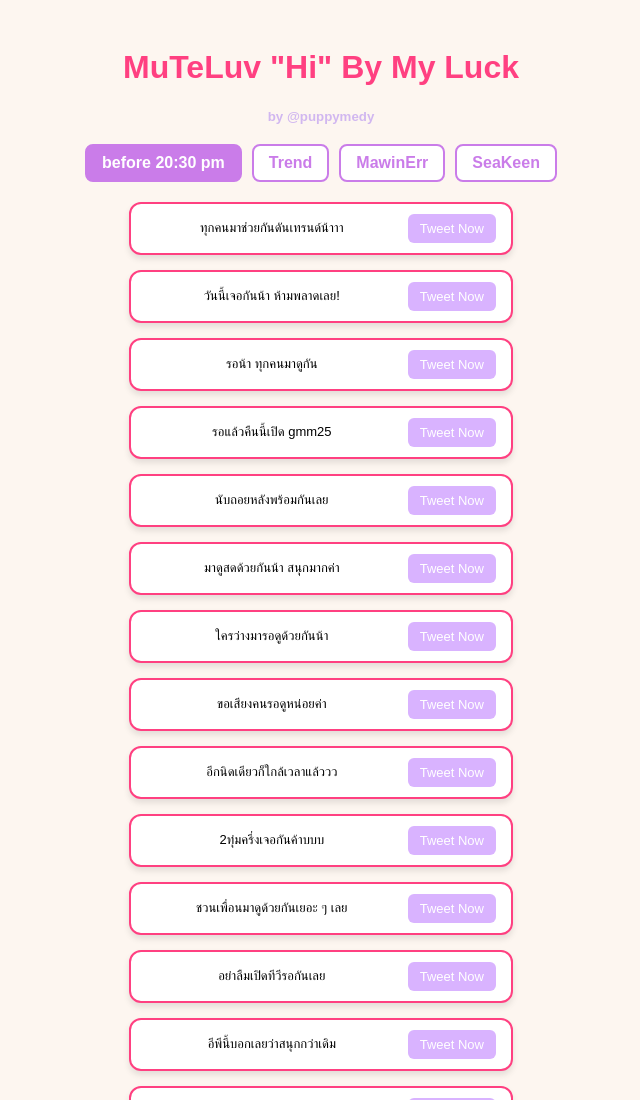
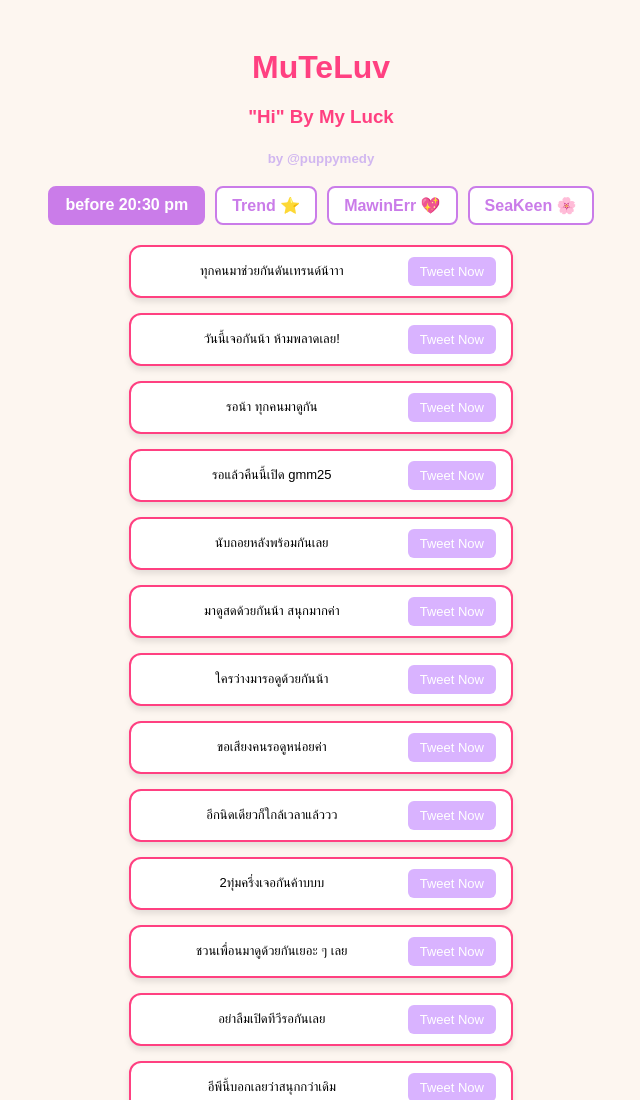
Before and after one commit to tm13pp/trending, a plain HTML site: page index.html in a window 1280 px wide. Shown: the top 1100 px of the page, without its empty margins (319-959 px from the left). Drawn offline with Linux system fonts and the light colour scheme.

Commit message:
Update index.html

```diff
--- a/index.html
+++ b/index.html
@@ -12,6 +12,10 @@
       padding: 20px;
     }
     h1 {
+      color: #ff4081;
+      margin-bottom: 20px;
+    }
+    h3 {
       color: #ff4081;
       margin-bottom: 20px;
     }
@@ -86,15 +90,16 @@
   </style>
 </head>
 <body>
-  <h1>MuTeLuv "Hi" By My Luck</h1>
+  <h1>MuTeLuv</h1>
+  <h3>"Hi" By My Luck</h3>
   <h5>by @puppymedy</h5>
 
   <!-- Tabs -->
   <div class="tabs">
     <div class="tab active" onclick="switchTab('general')">before 20:30 pm</div>
-    <div class="tab" onclick="switchTab('Trend')">Trend</div>
-    <div class="tab" onclick="switchTab('MawinErr')">MawinErr</div>
-    <div class="tab" onclick="switchTab('SeaKeen')">SeaKeen</div>
+    <div class="tab" onclick="switchTab('Trend')">Trend ⭐</div>
+    <div class="tab" onclick="switchTab('MawinErr')">MawinErr 💖</div>
+    <div class="tab" onclick="switchTab('SeaKeen')">SeaKeen 🌸</div>
   </div>
 
   <div class="tweet-container" id="tweets"></div>
```
